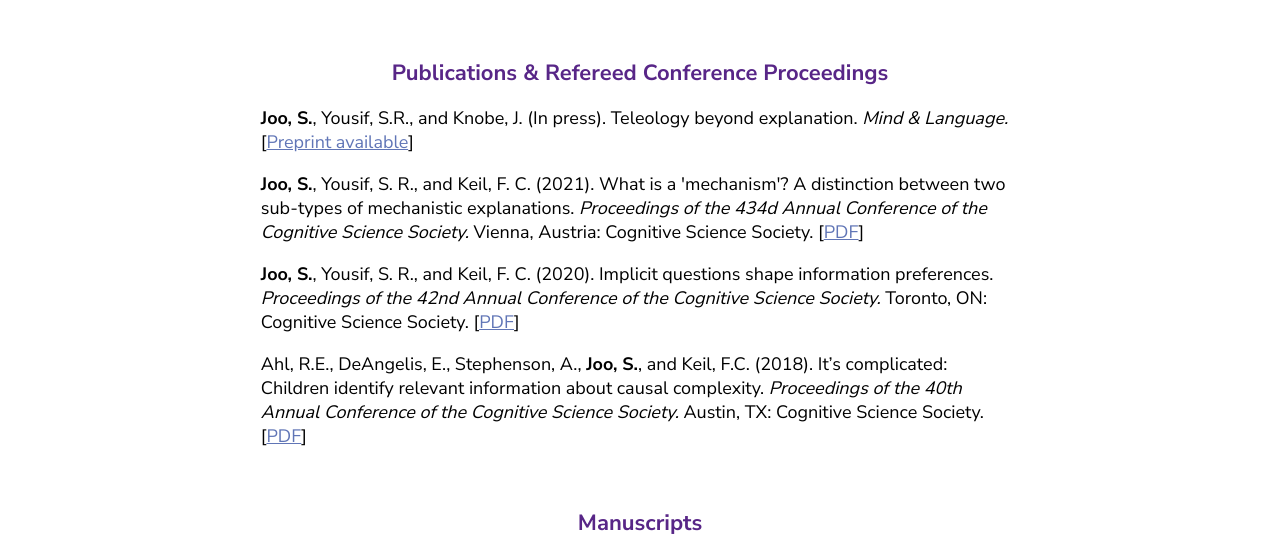
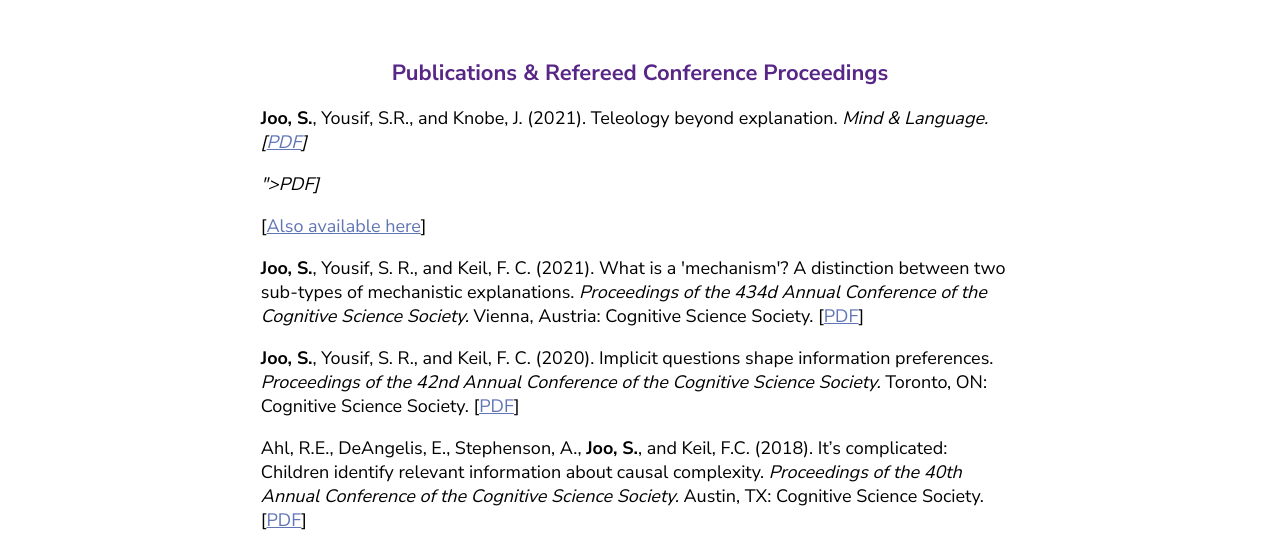
Before and after one commit to sehrangjoo/sehrangjoo.github.io, a plain HTML site: page research.html in a window 1280 px wide. Shown: the part 150-703 px from the top of the page. Drawn offline with Linux system fonts and the light colour scheme.

Commit message:
paper update

```diff
--- a/research.html
+++ b/research.html
@@ -18,7 +18,7 @@
 
 <div id="research">
 <h1 style="font-size:22px; color:#582687" align="center">Publications & Refereed Conference Proceedings</h1>
-  <p> <b>Joo, S.</b>, Yousif, S.R., and Knobe, J. (In press). Teleology beyond explanation. <i>Mind & Language. </i>[<a href="https://psyarxiv.com/4dtwe/">Preprint available</a>] </p>
+  <p> <b>Joo, S.</b>, Yousif, S.R., and Knobe, J. (2021). Teleology beyond explanation. <i>Mind & Language. [<a href="[<a href="CogSci2021_WhatIsAMechanism.pdf">PDF</a>]</p>">PDF</a>]</p> </i>[<a href="https://psyarxiv.com/4dtwe/">Also available here</a>] </p>
 
   <p><b>Joo, S.</b>, Yousif, S. R., and Keil, F. C. (2021). What is a 'mechanism'? A distinction between two sub-types of mechanistic explanations. <i>Proceedings of the 434d Annual Conference of the Cognitive Science Society.</i> Vienna, Austria: Cognitive Science Society. [<a href="CogSci2021_WhatIsAMechanism.pdf">PDF</a>]</p>
 
```
